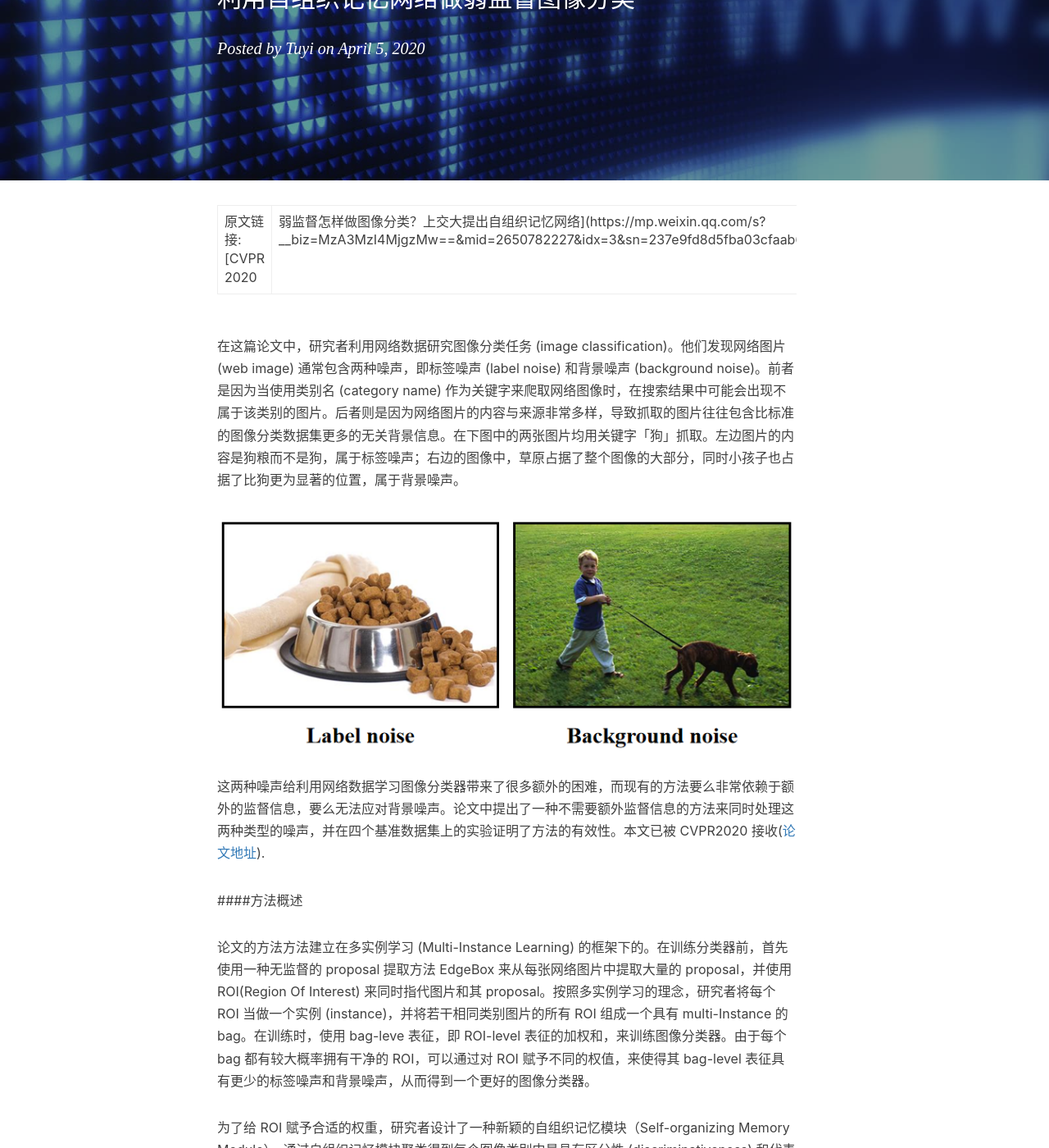
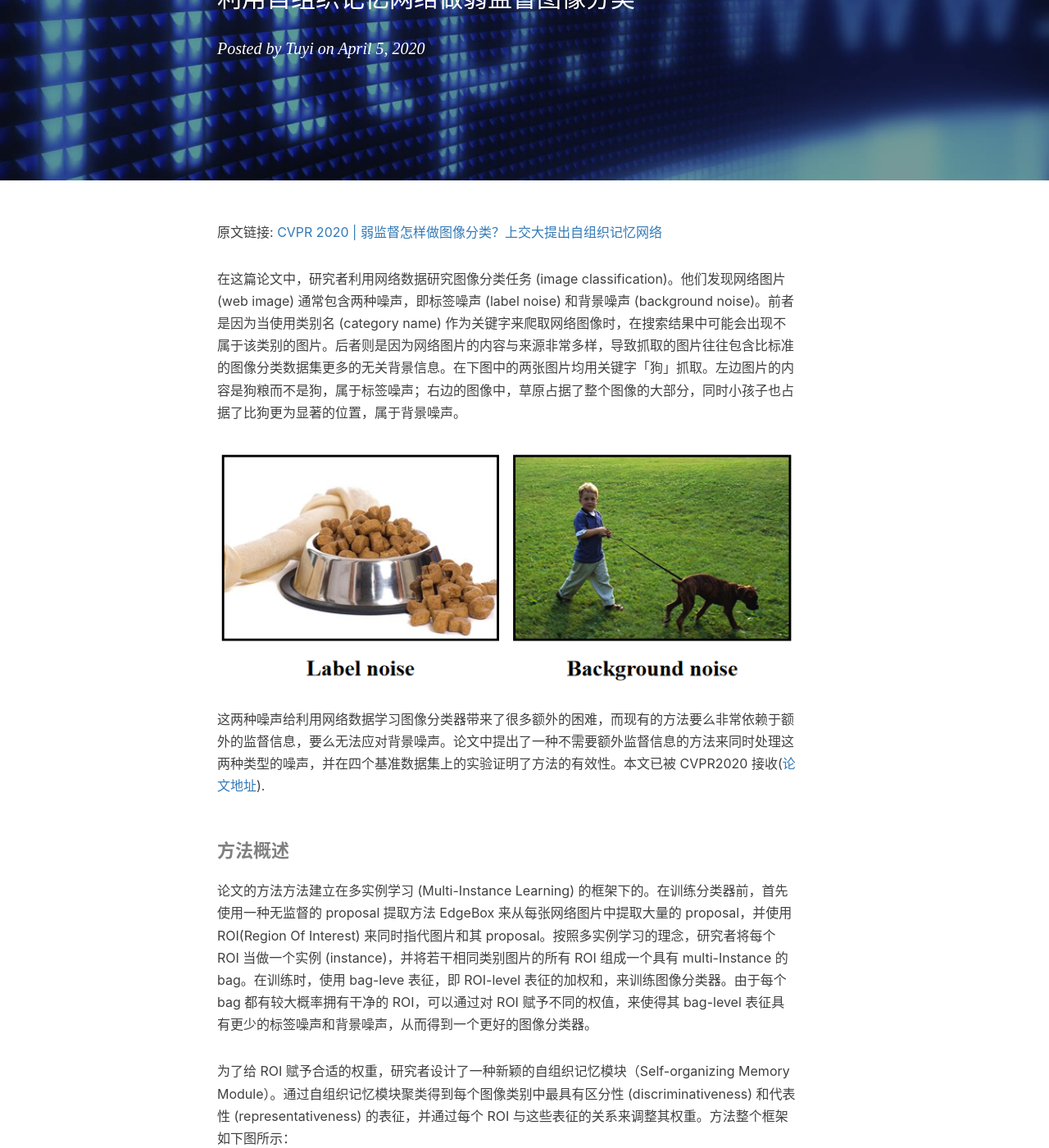
Before and after one commit to ToLety/ToLety.github.io, a Jekyll site: the page built from _posts/2020-04-05-WSL.md, in a window 1280 px wide and 1400 px high, scrolled down 303 px. Shown: the whole window at 82% size. Built offline with Jekyll 4.4.1, drawn with Linux system fonts in a browser that asks for light colours; nearby versions of some CDN libraries; comment, search, counter and statistics services are not loaded; some of the changed text lies outside the part shown.

Commit message:
Update 2020-04-05-WSL.md

```diff
--- a/_posts/2020-04-05-WSL.md
+++ b/_posts/2020-04-05-WSL.md
@@ -11,7 +11,7 @@
   - Webly-supervised Learning
 ---
 
-原文链接: [CVPR 2020 | 弱监督怎样做图像分类？上交大提出自组织记忆网络](https://mp.weixin.qq.com/s?__biz=MzA3MzI4MjgzMw==&mid=2650782227&idx=3&sn=237e9fd8d5fba03cfaab645052fc2e18&chksm=871a7e6db06df77bcc657eb347d022f2f5cc6685427b726d8f97b3caa18dea6d85d30610da54&mpshare=1&scene=1&srcid=&sharer_sharetime=1586063954500&sharer_shareid=6d4fd8f476860e5adfc7149621b4b8ea#rd)
+原文链接: [CVPR 2020 \| 弱监督怎样做图像分类？上交大提出自组织记忆网络](https://mp.weixin.qq.com/s?__biz=MzA3MzI4MjgzMw==&mid=2650782227&idx=3&sn=237e9fd8d5fba03cfaab645052fc2e18&chksm=871a7e6db06df77bcc657eb347d022f2f5cc6685427b726d8f97b3caa18dea6d85d30610da54&mpshare=1&scene=1&srcid=&sharer_sharetime=1586063954500&sharer_shareid=6d4fd8f476860e5adfc7149621b4b8ea#rd)
 
 在这篇论文中，研究者利用网络数据研究图像分类任务 (image classification)。他们发现网络图片 (web image) 通常包含两种噪声，即标签噪声 (label noise) 和背景噪声 (background noise)。前者是因为当使用类别名 (category name) 作为关键字来爬取网络图像时，在搜索结果中可能会出现不属于该类别的图片。后者则是因为网络图片的内容与来源非常多样，导致抓取的图片往往包含比标准的图像分类数据集更多的无关背景信息。在下图中的两张图片均用关键字「狗」抓取。左边图片的内容是狗粮而不是狗，属于标签噪声；右边的图像中，草原占据了整个图像的大部分，同时小孩子也占据了比狗更为显著的位置，属于背景噪声。
 
@@ -19,7 +19,7 @@
 
 这两种噪声给利用网络数据学习图像分类器带来了很多额外的困难，而现有的方法要么非常依赖于额外的监督信息，要么无法应对背景噪声。论文中提出了一种不需要额外监督信息的方法来同时处理这两种类型的噪声，并在四个基准数据集上的实验证明了方法的有效性。本文已被 CVPR2020 接收([论文地址](https://arxiv.org/abs/1906.12028)).
 
-####方法概述
+#### 方法概述
 
 论文的方法方法建立在多实例学习 (Multi-Instance Learning) 的框架下的。在训练分类器前，首先使用一种无监督的 proposal 提取方法 EdgeBox 来从每张网络图片中提取大量的 proposal，并使用 ROI(Region Of Interest) 来同时指代图片和其 proposal。按照多实例学习的理念，研究者将每个 ROI 当做一个实例 (instance)，并将若干相同类别图片的所有 ROI 组成一个具有 multi-Instance 的 bag。在训练时，使用 bag-leve 表征，即 ROI-level 表征的加权和，来训练图像分类器。由于每个 bag 都有较大概率拥有干净的 ROI，可以通过对 ROI 赋予不同的权值，来使得其 bag-level 表征具有更少的标签噪声和背景噪声，从而得到一个更好的图像分类器。
 
@@ -27,7 +27,7 @@
 
 ![image](/img/WSL/model.png)
 
-####Self-Organizing Memory Module
+#### Self-Organizing Memory Module
 
 自组织记忆模块的主要功能是为每个 bag 内的 ROI 赋予合适权重，从而让 bag-level 表征更接近于不含噪声的图片。它的原理是通过对所有 bag-level 表征进行聚类，从而找到每个类别的若干聚类中心（clustering center），再利用这些聚类中心调整其最接近的 ROI 的权重。虽然一些传统的聚类方法，比如 K-means，也可以实现类似的功能，但是我们设计的自组织记忆模块更加灵活和强大。它不仅可以集成带端到端的训练系统中，同时还能存储和更新一些有用的信息作为辅助。
 
@@ -39,7 +39,7 @@
 
 ![image](/img/WSL/som.png)
 
-####实验与可视化结果
+#### 实验与可视化结果
 
 这一模型在四个基准数据集上做了大量的实验，实验结果表明，模型具有显著的优越性。除了定量结果，团队也提供了深入的定性分析。
 
@@ -53,6 +53,6 @@
 
 为了进一步展示自组织记忆模块的特性，研究者还在 Clothing1M 上用可视化了所有 key slot 的 d-scores。通过饼状图可以看到，同一个类别的 bag 在 key slot 的空间中是聚集在一起的。此外，他们还用柱状图分别展示了所有 key slot 在毛衣（Sweater）和西装两类上的 r-score。可以看到，这两类别的 bag 也占据了不同区域的 key slot，表明了我们方法的聚类结果具有非常合理的结构。
 
-####总结
+#### 总结
 
 在本文中，在多实例学习的框架下，研究者设计了一种自组织记忆模块来同时解决网络图片中的标签噪声和背景噪声问题，并在图像分类实验中取得了优异的结果。通过丰富的可视化结果表明了方法的有效性，并帮助了解了聚类结果的内部结构。
```
